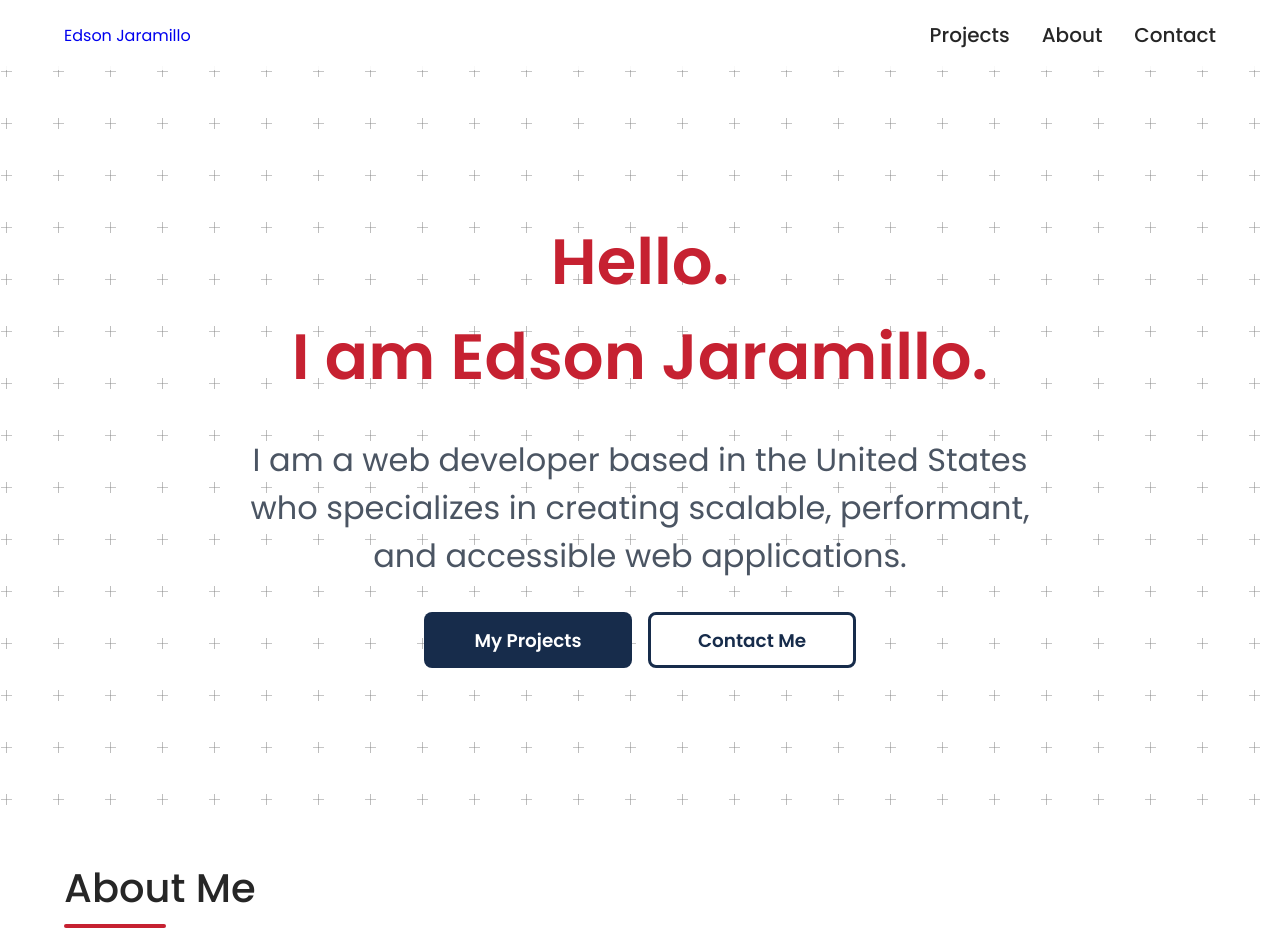
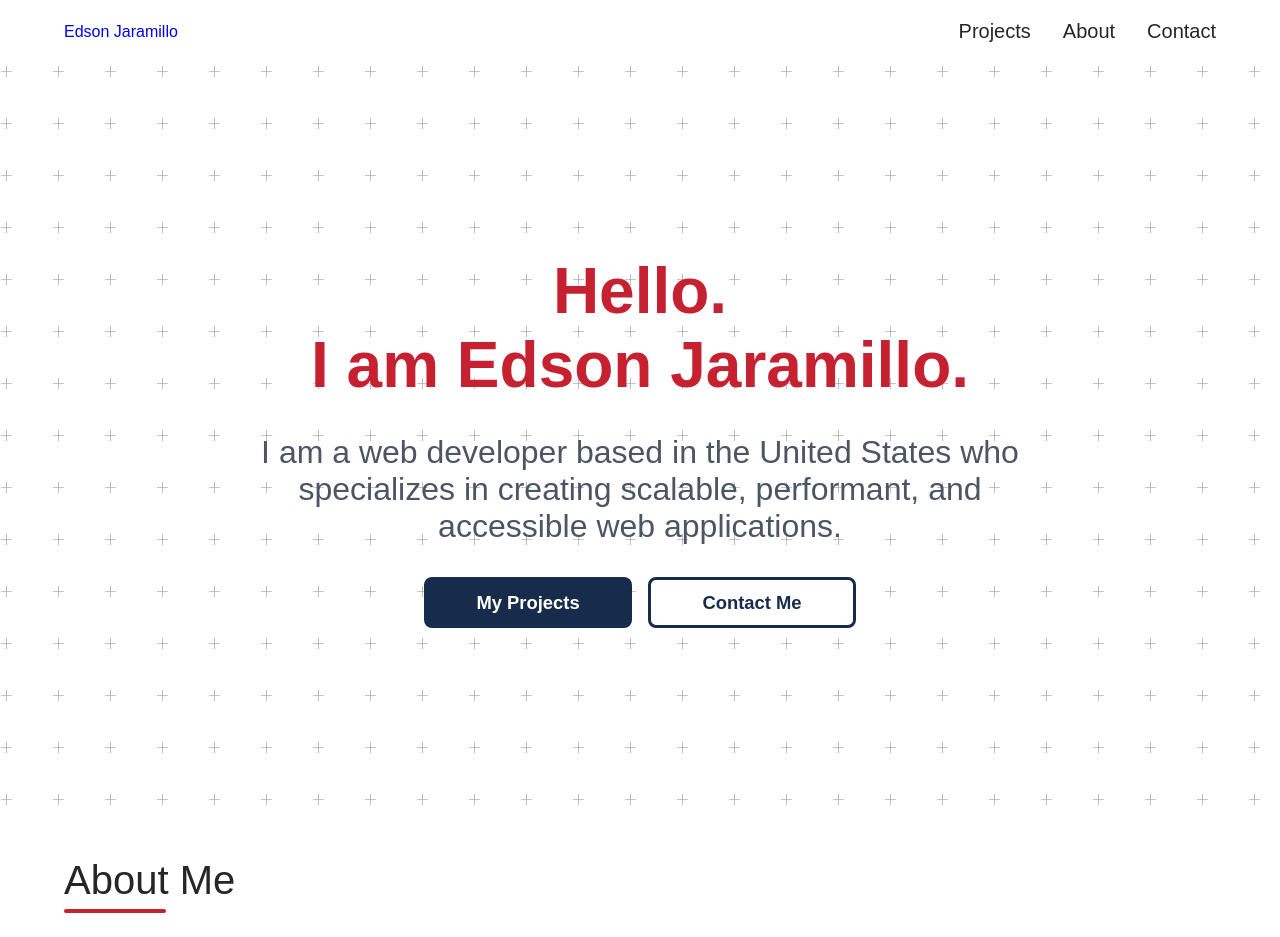
Before and after one commit to edsonjaramillo/portfolio, a Next.js app: page / in a window 1280 px wide. Shown: the top 937 px of the page. Built offline with nearby package versions, Linux system fonts and the light colour scheme.

Commit message:
new font

```diff
--- a/pages/_document.tsx
+++ b/pages/_document.tsx
@@ -11,7 +11,7 @@
       <Html lang='en'>
         <Head>
           <link
-            href='https://fonts.googleapis.com/css2?family=Poppins:wght@400;500;600;700&display=swap'
+            href='https://fonts.googleapis.com/css2?family=Inter:wght@400;500;600;700&display=swap'
             rel='stylesheet'
           />
         </Head>
```
